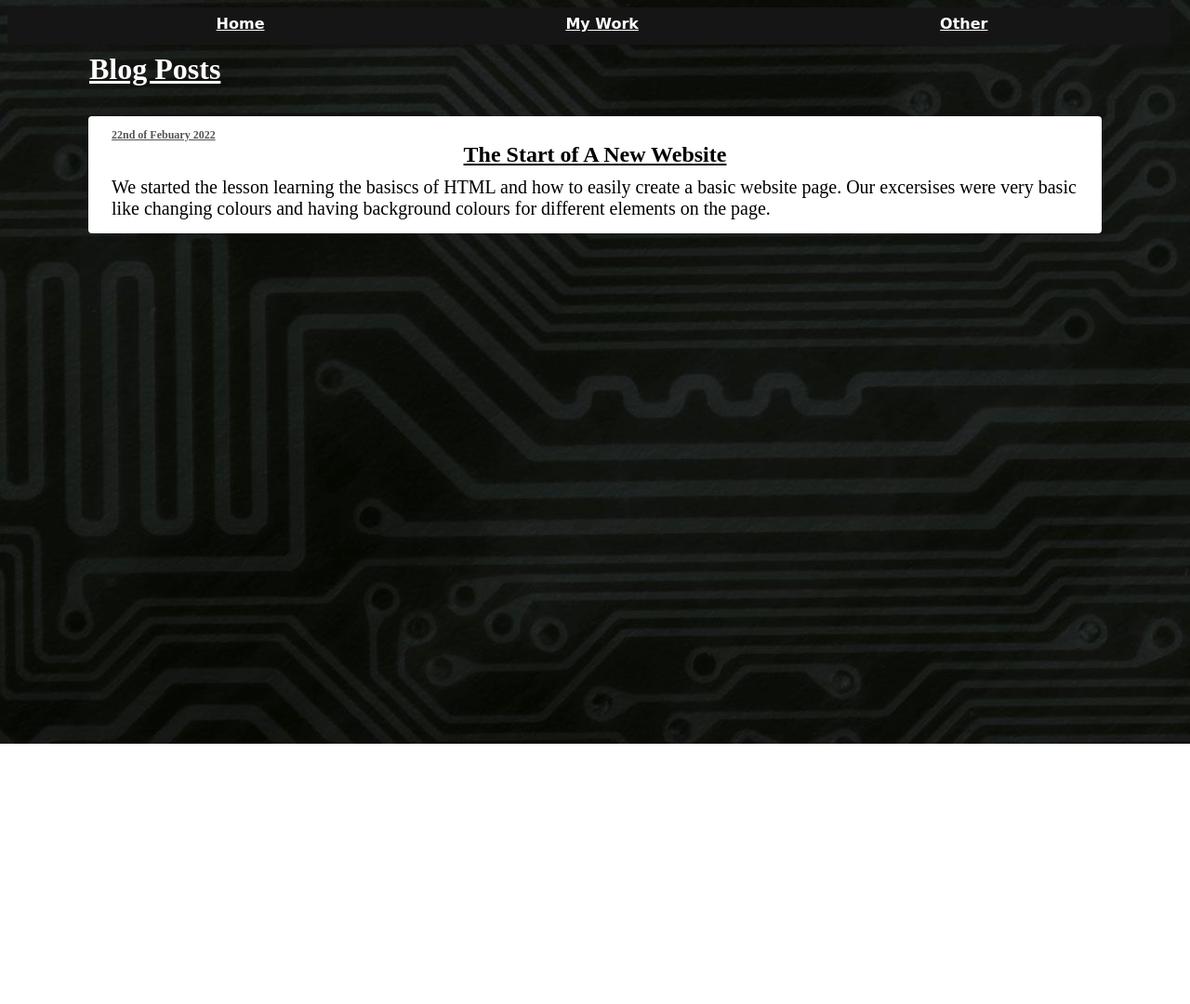
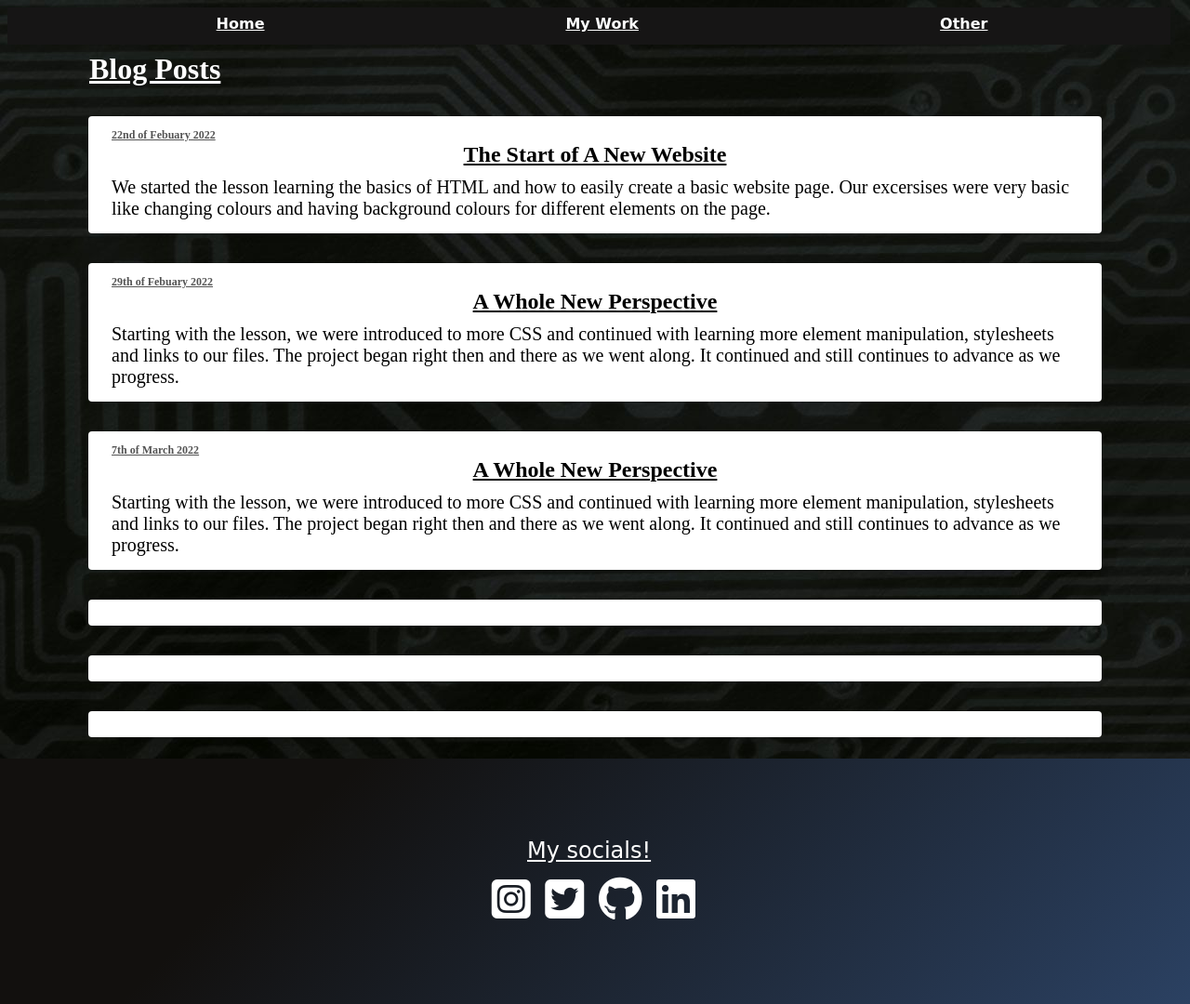
Before and after one commit to sokkajawea/HTML, a plain HTML site: page blog.html in a window 1280 px wide. Shown: the whole page at 93% size. Before the commit the page ends 800 px from the top, so only its background shows below. Drawn offline with Linux system fonts and the light colour scheme.

Commit message:
more blogs

```diff
--- a/DesktopStyle.css
+++ b/DesktopStyle.css
@@ -123,6 +123,7 @@ footer a {
     color: white;
     text-decoration: none;
     font-size: 2em;
+    margin-left: 0.2em;
 }
 
 footer p {
--- a/blog.html
+++ b/blog.html
@@ -42,34 +42,61 @@
         </ul>
     </nav>
     <main>
-        <section>
+        <section class="row">
             <h1>Blog Posts</h1>
             <section class="blog-list">
                 <section class="blogRow">
                     <h6>22nd of Febuary 2022</h6>
                     <h2>The Start of A New Website</h2>
                     <section class="blog-content">
-                        <p>We started the lesson learning the basiscs of HTML and how to easily create a basic website page. Our excersises were very basic like changing colours and having background colours for different elements on the page.</p>
+                        <p>We started the lesson learning the basics of HTML and how to easily create a basic website
+                            page. Our excersises were very basic like changing colours and having background colours for
+                            different elements on the page.</p>
                     </section>
                 </section>
-                <section class="blog-row">
+                <section class="blogRow">
+                    <h6>29th of Febuary 2022</h6>
+                    <h2>A Whole New Perspective</h2>
+                    <section class="blog-content">
+                        <p>Starting with the lesson, we were introduced to more CSS and continued with learning more
+                            element manipulation, stylesheets and links to our files. The project began right then and
+                            there as we went along. It continued and still continues to advance as we progress.</p>
+                    </section>
+                </section>
+                <section class="blogRow">
+                    <h6>7th of March 2022</h6>
+                    <h2>A Whole New Perspective</h2>
+                    <section class="blog-content">
+                        <p>Starting with the lesson, we were introduced to more CSS and continued with learning more element manipulation, stylesheets and links to our files. The project began right then and there as we went along. It continued and still continues to advance as we progress.</p>
+                    </section>
+                </section>
+                <section class="blogRow">
 
                 </section>
-                <section class="blog-row">
+                <section class="blogRow">
 
                 </section>
-                <section class="blog-row">
-
-                </section>
-                <section class="blog-row">
-
-                </section>
-                <section class="blog-row">
+                <section class="blogRow">
 
                 </section>
 
             </section>
         </section>
     </main>
+    <footer>
+        <article class="footer">
+            <p>My socials!</p>
+            <article class="buttons">
+                <a href="https://www.instagram.com/dan_the_ban_ana/" target="_blank"><i
+                        class="fa-brands fa-instagram-square"></i></a>
+                <a href="https://twitter.com/devils_anus" target="_blank"><i
+                        class="fa-brands fa-twitter-square"></i></a>
+                <a href="https://github.com/sokkajawea" target="_blank"><i class="fa-brands fa-github"></i></a>
+                <a href="https://www.linkedin.com/in/daniel-wahba-906b68234/" target="blank"><i
+                        class="fa-brands fa-linkedin"></i></a>
+            </article>
+        </article>
+    </footer>
 </body>
+
 </html>
--- a/blogStyle.css
+++ b/blogStyle.css
@@ -20,7 +20,8 @@ main {
     grid-template-areas: "head"
         "date"
         "title"
-        "content";
+        "content"
+        "footer";
         width: 100vw;
         height: 10vh;
 }
@@ -101,6 +102,7 @@ footer a {
     color: white;
     text-decoration: none;
     font-size: 2em;
+    margin-left: 0.2em;
 }
 
 footer p {
@@ -109,6 +111,21 @@ footer p {
     font-family: 'Amatic SC', cursive;
     text-align: center;
     margin-bottom: 0.5em;
+}
+.footer {
+    position: absolute;
+    width: 101vw;
+    height: 11em;
+    top: 34em;
+    display: flex;
+    flex-direction: column;
+    justify-content: center;
+    background-color: #2b4162;
+    background-image: linear-gradient(315deg, #2b4162 0%, #12100e 74%);
+}
+
+.buttons {
+    text-align: center;
 }
 
 main h1 {
@@ -141,6 +158,8 @@ main p{
     color: white;
     display: flex;
     justify-content: center;
+    flex-direction: column;
+    align-items: center;
 }
 .blogRow{
     margin-top: 0em;
@@ -153,4 +172,8 @@ main p{
     position: relative;
     transition: all .25s;
     width: 65em;
+    margin-bottom: 2em;
 }
+.blogRow:hover{
+   transform: translateY(-0.5em);
+}
--- a/contact.css
+++ b/contact.css
@@ -98,6 +98,7 @@ footer a {
     color: white;
     text-decoration: none;
     font-size: 2em;
+    margin-left: 0.2em;
 }
 
 footer p {
--- a/portStyle.css
+++ b/portStyle.css
@@ -89,6 +89,7 @@ footer a {
     color: white;
     text-decoration: none;
     font-size: 2em;
+    margin-left: 0.2em;
 }
 
 footer p {
```
Also changed, not shown: about.html (deleted, +0 -46 lines).
